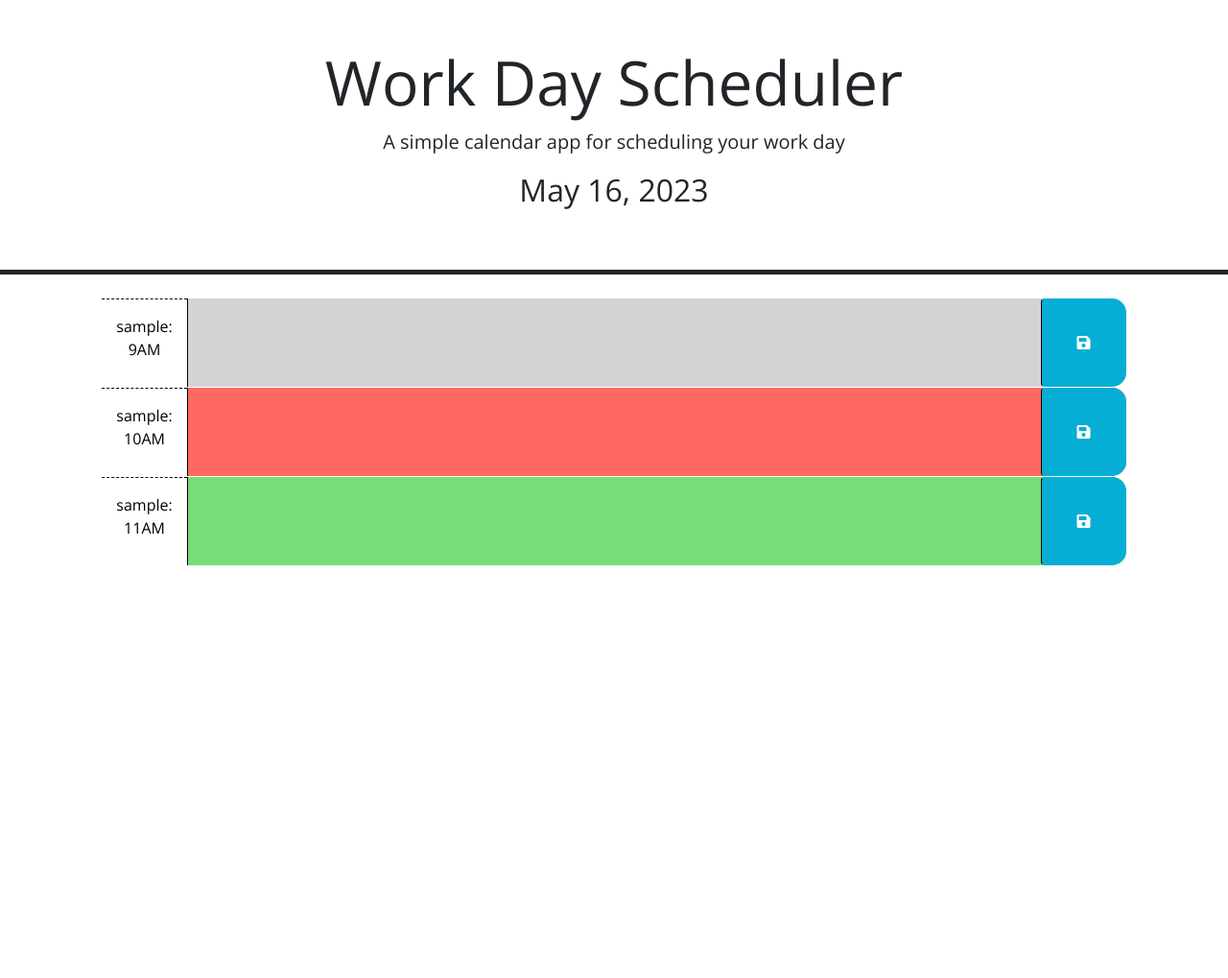
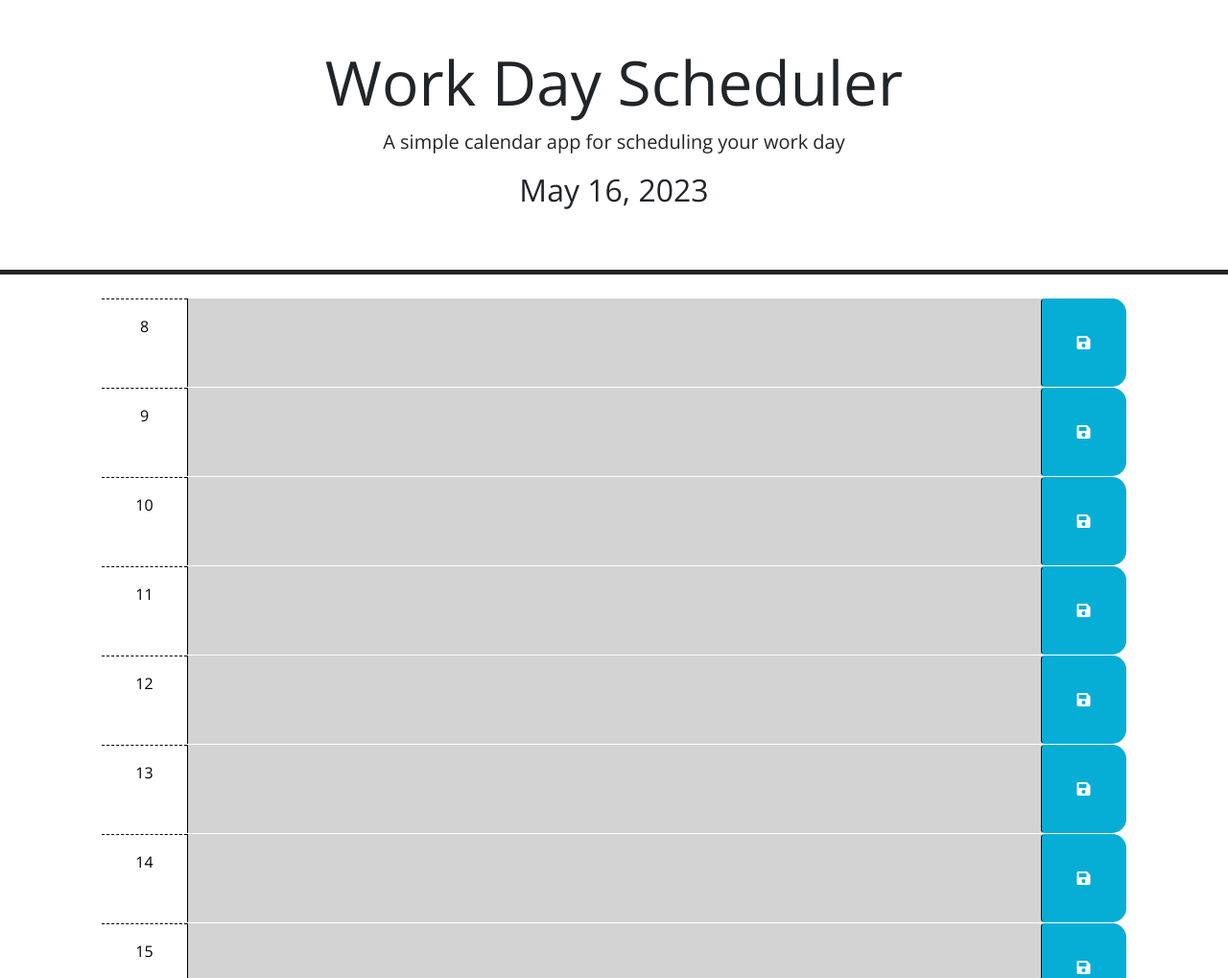
Before and after one commit to DonnaThompson7/Work-Day-Scheduler, a plain HTML site: page index.html in a window 1280 px wide. Shown: the top 1019 px of the page at 96% size. Before the commit the page ends 800 px from the top, so only its background shows below. Drawn offline with nearby package versions, Linux system fonts and the light colour scheme.

Commit message:
created elements for calendar time blocks

```diff
--- a/assets/js/script.js
+++ b/assets/js/script.js
@@ -3,6 +3,7 @@
 // in the html.
 
 $(function () {
+    var largeContainerEl = $('.container-lg');
     // TODO: Add a listener for click events on the save button.
     var saveButtonEl = $('.saveBtn');
     saveButtonEl.on('click', saveSchedule);
@@ -16,23 +17,51 @@ $(function () {
         console.log('called saveSchedule');
     }
 
-    //
+    // Use Day.js to to get the current hour in 24-hour time:
+    var currentHour = dayjs().hour();
+    console.log("Current hour = " + currentHour);
+
     // TODO: Add code to apply the past, present, or future class to each time
     // block by comparing the id to the current hour. HINTS: How can the id
     // attribute of each time-block be used to conditionally add or remove the
     // past, present, and future classes?
 
-    // Use Day.js to to get the current hour in 24-hour time:
-    var currentHour = dayjs().hour();
-    console.log("Current hour = " + currentHour);
+    //loop thru array of standard business hours 8am-5pm
+    for (var i = 8; i < 18; i++) {
+        var timeBlockDivEl;
+        var index = i;
+        console.log('entered for loop to create time blocks and index = ' + index + " and currentHour = " + currentHour);
+        if (index < currentHour) {
+            console.log('creating PAST time blocks');
+            //create time block and add class = "past"
+            timeBlockDivEl = $('<div id="hour-9" class="row time-block past">');
+        } else if (index === currentHour) {
+            //create time block and add class = "present"
+            console.log('creating PRESENT time blocks');
+            timeBlockDivEl = $('<div id="hour-10" class="row time-block present">');
+        } else {
+            //create time block and add class = "future"
+            console.log('creating FUTURE time blocks');
+            timeBlockDivEl = $('<div id="hour-11" class="row time-block future">');
+        }
+        largeContainerEl.append(timeBlockDivEl);
+        var timeBlockLabelEl = $('<div class="col-2 col-md-1 hour text-center py-3"></div>');
+        timeBlockLabelEl.text(index);
+        var timeBlockTextEl = $('<textarea class="col-8 col-md-10 description" rows="3"> </textarea>');
+        var timeBlockSaveBtnEl = $('<button class="btn saveBtn col-2 col-md-1" aria-label="save"></button>');
+        var timeBlockInputEl = $('<i class="fas fa-save" aria-hidden="true"></i>');
 
+        timeBlockDivEl.append(timeBlockLabelEl);
+        timeBlockDivEl.append(timeBlockTextEl);
+        timeBlockDivEl.append(timeBlockSaveBtnEl);
+        timeBlockSaveBtnEl.append(timeBlockInputEl);
+
+    }
 
     // TODO: Add code to get any user input that was saved in localStorage and set
     // the values of the corresponding textarea elements. HINT: How can the id
     // attribute of each time-block be used to do this?
 
-
-
     // TODO: Add code to display the current date in the header of the page.
     var currentDate = dayjs();
     $('#current-date-time').text(currentDate.format('MMM DD, YYYY'));
--- a/index.html
+++ b/index.html
@@ -30,42 +30,9 @@
       <p id="currentDay" class="lead"></p>
     </header>
     <div class="container-lg px-5">
-      <!-- Use class for "past", "present", and "future" to apply styles to the
-        time-block divs accordingly. The javascript will need to do this by
-        adding/removing these classes on each div by comparing the hour in the
-        id to the current hour. The html provided below is meant to be an example
-        demonstrating how the css provided can be leveraged to create the
-        desired layout and colors. The html below should be removed or updated
-        in the finished product. Remember to delete this comment once the
-        code is implemented.
-        -->
+      <!-- Time blocks will be created dynamically in this container.   -->
+      <!-- Classes will applied for "past", "present", and "future", as compared to the current hour  -->
 
-      <!-- Example of a past time block. The "past" class adds a gray background color. -->
-      <div id="hour-9" class="row time-block past">
-        <div class="col-2 col-md-1 hour text-center py-3">sample: 9AM</div>
-        <textarea class="col-8 col-md-10 description" rows="3"> </textarea>
-        <button class="btn saveBtn col-2 col-md-1" aria-label="save">
-          <i class="fas fa-save" aria-hidden="true"></i>
-        </button>
-      </div>
-
-      <!-- Example of a a present time block. The "present" class adds a red background color. -->
-      <div id="hour-10" class="row time-block present">
-        <div class="col-2 col-md-1 hour text-center py-3">sample: 10AM</div>
-        <textarea class="col-8 col-md-10 description" rows="3"> </textarea>
-        <button class="btn saveBtn col-2 col-md-1" aria-label="save">
-          <i class="fas fa-save" aria-hidden="true"></i>
-        </button>
-      </div>
-
-      <!-- Example of a future time block. The "future" class adds a green background color. -->
-      <div id="hour-11" class="row time-block future">
-        <div class="col-2 col-md-1 hour text-center py-3">sample: 11AM</div>
-        <textarea class="col-8 col-md-10 description" rows="3"> </textarea>
-        <button class="btn saveBtn col-2 col-md-1" aria-label="save">
-          <i class="fas fa-save" aria-hidden="true"></i>
-        </button>
-      </div>
     </div>
 
     <script src="https://code.jquery.com/jquery-3.4.1.min.js"></script>
```
